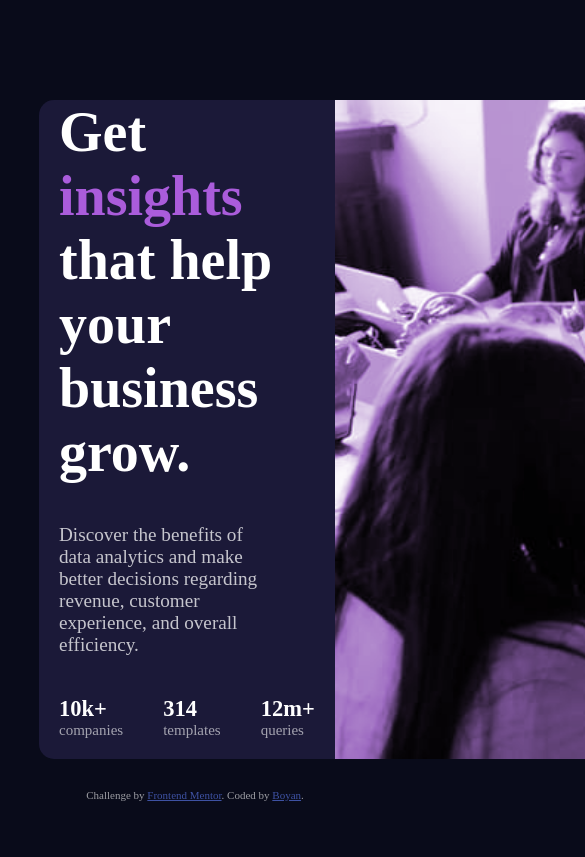
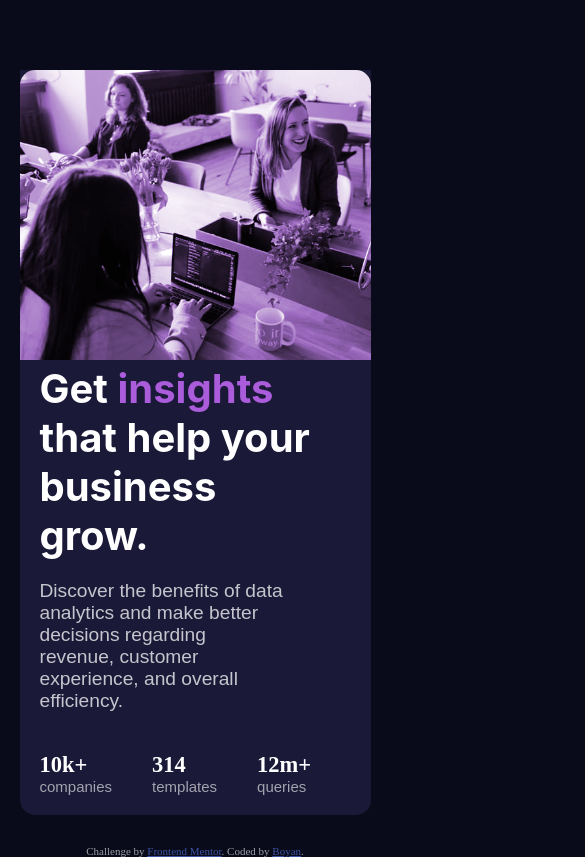
Before and after one commit to Boyan-Kos/StatsPrevCardBK, a plain HTML site: page index.html in a window 390 px wide. Shown: the top 857 px of the page, 585 px wide, since content can reach past the window. Drawn offline with Linux system fonts and the light colour scheme.

Commit message:
Update styles.css
vertical layout added

```diff
--- a/css/styles.css
+++ b/css/styles.css
@@ -14,6 +14,7 @@
   bottom: 0;
   left: 0;
   right: 0;
+  box-sizing: border-box;
 }
 
 body {
@@ -29,10 +30,15 @@ h1 {
   margin-right: 40px;
   margin-bottom: 40px;
   font-size: 3.5rem;
+  font-family: 'Inter', sans-serif;
 }
 
 span {
   color: var(--soft-violet);
+}
+
+#small-pic {
+  display: none;
 }
 
 .main-paragraph {
@@ -40,6 +46,7 @@ span {
   width: 70%;
   margin: 20px;
   font-size: 1.2rem;
+  font-family: 'Lexend Deca', sans-serif;
 }
 
 h2 {
@@ -48,7 +55,7 @@ h2 {
 
 p {
   color: var(--else-white);
-
+  font-family: 'Lexend Deca', sans-serif;
 }
 .attribution { font-size: 11px;
    text-align: center;
@@ -108,7 +115,16 @@ img {
   margin: 20px;
 }
 
-@media screen and (max-width: 375px) {
+
+@media screen and (max-width: 900px){
+  #big-pic {
+    display: none;
+  }
+
+  #small-pic {
+    display: block;
+  }
+
   body {
     align-items: center;
   }
@@ -124,8 +140,54 @@ img {
     width: 100%;
   }
 
-  .images {
-    z-index: -1;
+  .image {
+    order: -1;
+    background-color: var(--dark-desaturated-blue);
+    width: 100%;
+    height: auto;
+  }
+
+  .main-container {
+    margin-top: 70px;
+    margin-left: 10px;
+    margin-right: 10px;
+    width: 90%;
+  }
+
+  img {
+    border-bottom-right-radius: 0;
+    border-bottom-left-radius: 0;
+    border-top-right-radius: 15px;
+    border-top-left-radius: 15px;
+  }
+
+  .information-stats {
+    border-top-right-radius: 0;
+    border-top-left-radius: 0;
+    border-bottom-left-radius: 15px;
+    border-bottom-right-radius: 15px;
+  }
+}
+
+@media screen and (max-width: 700px) {
+  body {
+    align-items: center;
+  }
+
+  h1 {
+    font-size: 2.5rem;
+    margin-bottom: 20px;
+  }
+
+
+  .alles-img {
+    flex-direction: column;
+    width: 100%;
+  }
+
+  .image {
+    order: -1;
+    background-color: var(--dark-desaturated-blue);
   }
 
   .main-container {
@@ -138,14 +200,16 @@ img {
   img {
     width: 100%;
     height: auto;
-    border-bottom-left-radius: 15px;
-    border-top-right-radius: 0;
+    border-bottom-right-radius: 0;
+    border-bottom-left-radius: 0;
+    border-top-right-radius: 15px;
+    border-top-left-radius: 15px;
   }
 
   .information-stats {
-    border-top-right-radius: 15px;
-    border-top-left-radius: 15px;
-    border-bottom-left-radius: 0;
-    border-bottom-right-radius: 0;
+    border-top-right-radius: 0;
+    border-top-left-radius: 0;
+    border-bottom-left-radius: 15px;
+    border-bottom-right-radius: 15px;
   }
 }
```
